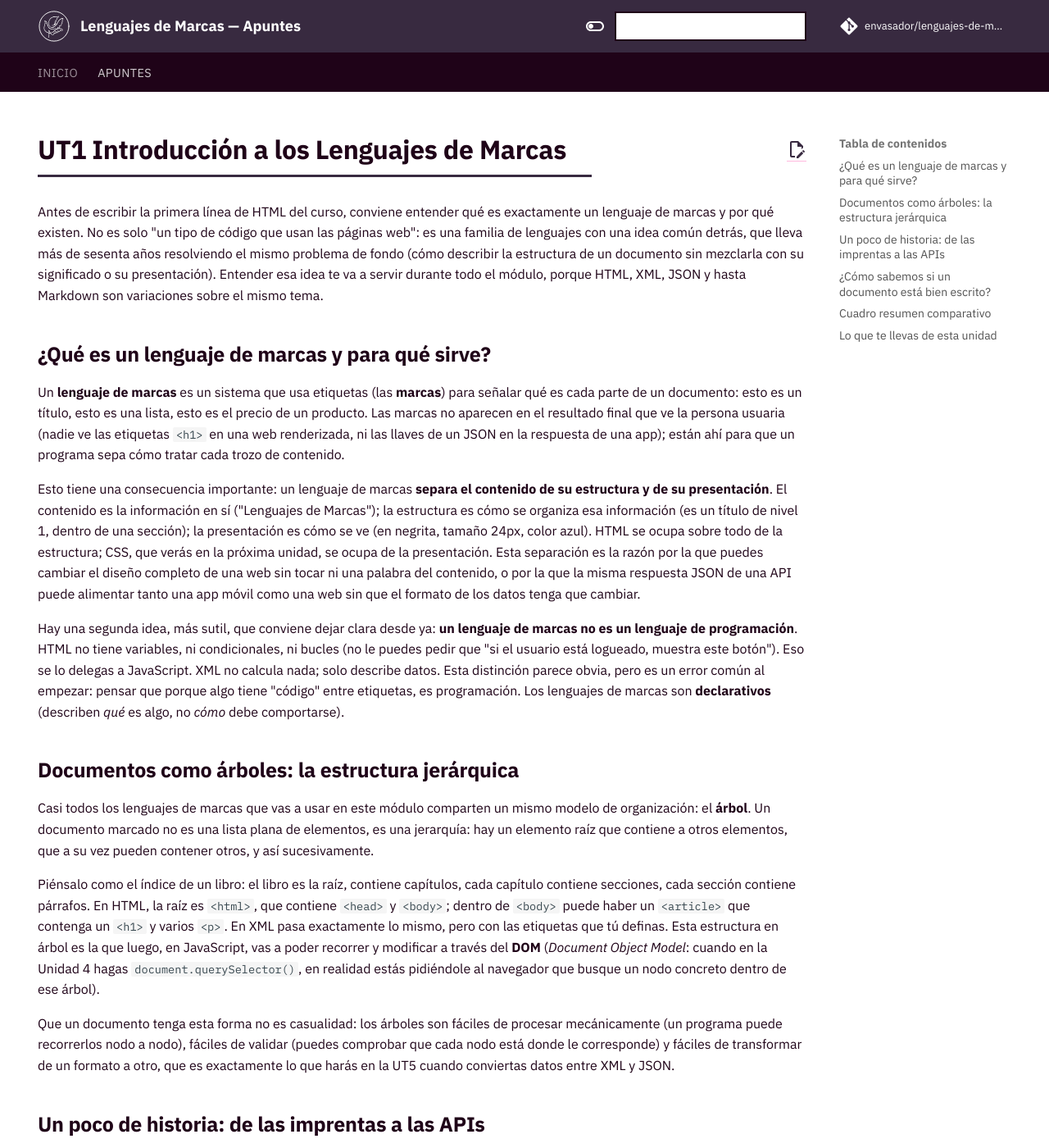
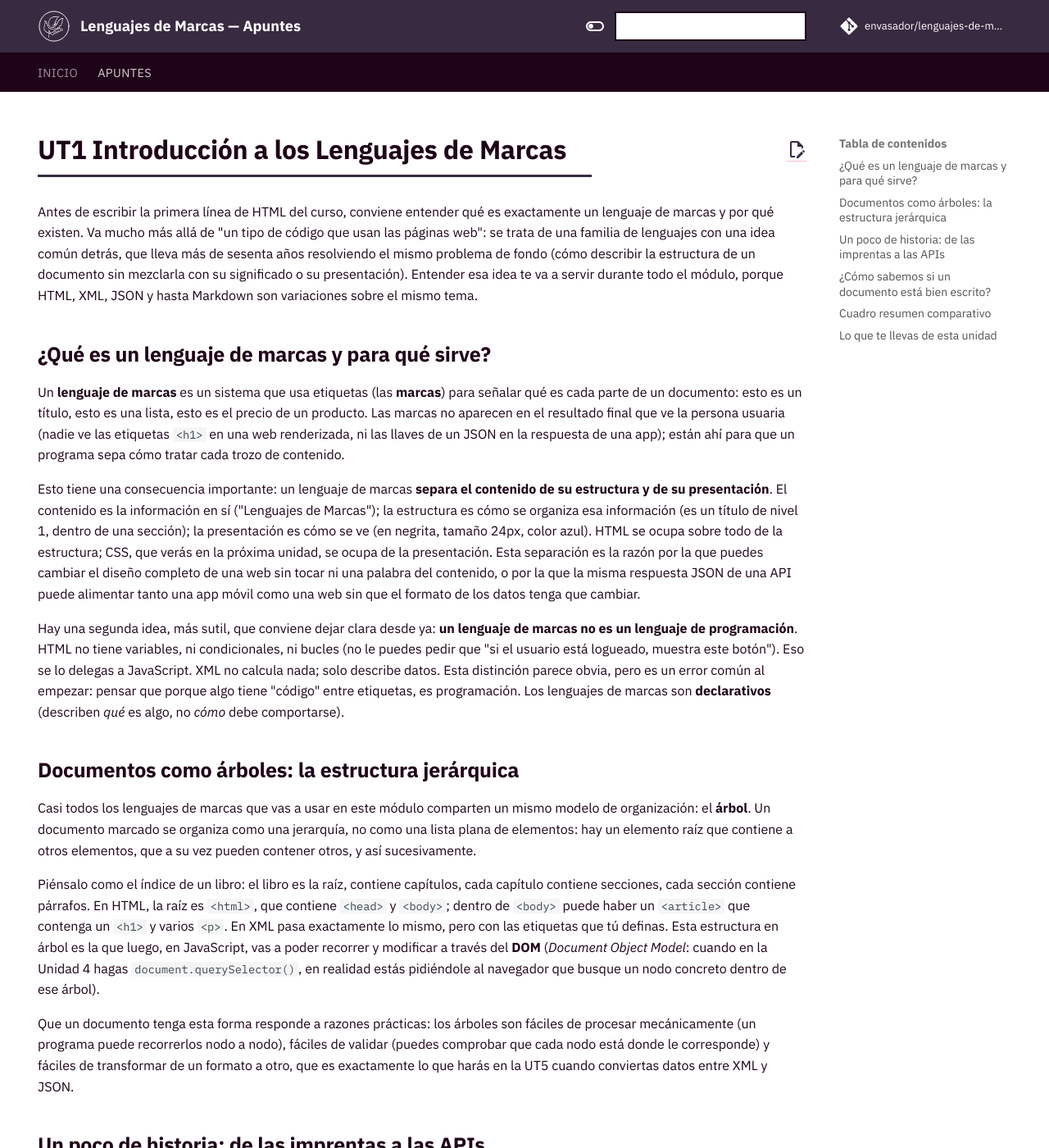
Before and after one commit to envasador/lenguajes-de-marcas, an MkDocs documentation site: the page built from docs/apuntes/introduccion-lenguajes-marcas.md, in a window 1280 px wide and 1400 px high. Shown: the whole window at 82% size. Built offline with MkDocs 1.6.1 and Material for MkDocs 9.7.7, drawn with Linux system fonts in a browser that asks for light colours; comment, search, counter and statistics services are not loaded; some of the changed text lies outside the part shown.

Commit message:
Corregir construcciones 'no es X, sino Y' restantes

````diff
--- a/docs/apuntes/introduccion-lenguajes-marcas.md
+++ b/docs/apuntes/introduccion-lenguajes-marcas.md
@@ -5,7 +5,7 @@ hide:
 
 # UT1 Introducción a los Lenguajes de Marcas
 
-Antes de escribir la primera línea de HTML del curso, conviene entender qué es exactamente un lenguaje de marcas y por qué existen. No es solo "un tipo de código que usan las páginas web": es una familia de lenguajes con una idea común detrás, que lleva más de sesenta años resolviendo el mismo problema de fondo (cómo describir la estructura de un documento sin mezclarla con su significado o su presentación). Entender esa idea te va a servir durante todo el módulo, porque HTML, XML, JSON y hasta Markdown son variaciones sobre el mismo tema.
+Antes de escribir la primera línea de HTML del curso, conviene entender qué es exactamente un lenguaje de marcas y por qué existen. Va mucho más allá de "un tipo de código que usan las páginas web": se trata de una familia de lenguajes con una idea común detrás, que lleva más de sesenta años resolviendo el mismo problema de fondo (cómo describir la estructura de un documento sin mezclarla con su significado o su presentación). Entender esa idea te va a servir durante todo el módulo, porque HTML, XML, JSON y hasta Markdown son variaciones sobre el mismo tema.
 
 ## ¿Qué es un lenguaje de marcas y para qué sirve?
 
@@ -17,11 +17,11 @@ Hay una segunda idea, más sutil, que conviene dejar clara desde ya: **un lengua
 
 ## Documentos como árboles: la estructura jerárquica
 
-Casi todos los lenguajes de marcas que vas a usar en este módulo comparten un mismo modelo de organización: el **árbol**. Un documento marcado no es una lista plana de elementos, es una jerarquía: hay un elemento raíz que contiene a otros elementos, que a su vez pueden contener otros, y así sucesivamente.
+Casi todos los lenguajes de marcas que vas a usar en este módulo comparten un mismo modelo de organización: el **árbol**. Un documento marcado se organiza como una jerarquía, no como una lista plana de elementos: hay un elemento raíz que contiene a otros elementos, que a su vez pueden contener otros, y así sucesivamente.
 
 Piénsalo como el índice de un libro: el libro es la raíz, contiene capítulos, cada capítulo contiene secciones, cada sección contiene párrafos. En HTML, la raíz es `<html>`, que contiene `<head>` y `<body>`; dentro de `<body>` puede haber un `<article>` que contenga un `<h1>` y varios `<p>`. En XML pasa exactamente lo mismo, pero con las etiquetas que tú definas. Esta estructura en árbol es la que luego, en JavaScript, vas a poder recorrer y modificar a través del **DOM** (*Document Object Model*: cuando en la Unidad 4 hagas `document.querySelector()`, en realidad estás pidiéndole al navegador que busque un nodo concreto dentro de ese árbol).
 
-Que un documento tenga esta forma no es casualidad: los árboles son fáciles de procesar mecánicamente (un programa puede recorrerlos nodo a nodo), fáciles de validar (puedes comprobar que cada nodo está donde le corresponde) y fáciles de transformar de un formato a otro, que es exactamente lo que harás en la UT5 cuando conviertas datos entre XML y JSON.
+Que un documento tenga esta forma responde a razones prácticas: los árboles son fáciles de procesar mecánicamente (un programa puede recorrerlos nodo a nodo), fáciles de validar (puedes comprobar que cada nodo está donde le corresponde) y fáciles de transformar de un formato a otro, que es exactamente lo que harás en la UT5 cuando conviertas datos entre XML y JSON.
 
 ## Un poco de historia: de las imprentas a las APIs
 
@@ -34,7 +34,7 @@ La necesidad de marcar documentos no nació con la Web. Nació en la industria e
 This is a paragraph in GML.
 ```
 
-En 1986 esa idea se formalizó como estándar internacional con el **SGML** (*Standard Generalized Markup Language*). SGML era un **metalenguaje**: un conjunto de reglas para poder crear otros lenguajes de marcas a medida, definiendo tus propias etiquetas según lo que necesitaras describir. Esa flexibilidad tenía un precio (SGML es complejo de implementar y de aprender), así que en la práctica casi nadie lo usaba directamente. Lo importante de SGML no es que vayas a usarlo (no lo harás): sentó las reglas de sintaxis (etiquetas de apertura y cierre, atributos, anidamiento) de las que heredan tanto HTML como XML.
+En 1986 esa idea se formalizó como estándar internacional con el **SGML** (*Standard Generalized Markup Language*). SGML era un **metalenguaje**: un conjunto de reglas para poder crear otros lenguajes de marcas a medida, definiendo tus propias etiquetas según lo que necesitaras describir. Esa flexibilidad tenía un precio (SGML es complejo de implementar y de aprender), así que en la práctica casi nadie lo usaba directamente. Nunca vas a usarlo directamente, pero lo importante de SGML es que sentó las reglas de sintaxis (etiquetas de apertura y cierre, atributos, anidamiento) de las que heredan tanto HTML como XML.
 
 ```html
 <!DOCTYPE example SYSTEM "example.dtd">
@@ -123,4 +123,4 @@ Un documento es **válido** cuando, además de estar bien formado, cumple una es
 
 ## Lo que te llevas de esta unidad
 
-Un lenguaje de marcas separa contenido, estructura y presentación, y no es un lenguaje de programación: describe, no calcula. La mayoría organiza el documento como un árbol jerárquico, la misma forma que luego manipularás con el DOM. Y aunque hoy convivan HTML, XML, Markdown y JSON, cada uno ha sobrevivido o ha sido desplazado según lo bien que resolviera un problema concreto (algo que conviene recordar la próxima vez que tengas que elegir un formato para tus propios datos).
+Un lenguaje de marcas separa contenido, estructura y presentación, y se limita a describir la información en lugar de procesarla, así que no es un lenguaje de programación. La mayoría organiza el documento como un árbol jerárquico, la misma forma que luego manipularás con el DOM. Y aunque hoy convivan HTML, XML, Markdown y JSON, cada uno ha sobrevivido o ha sido desplazado según lo bien que resolviera un problema concreto (algo que conviene recordar la próxima vez que tengas que elegir un formato para tus propios datos).
````
Also changed, not shown: docs/apuntes/esquemas-y-vocabularios.md (+1 -1 lines), docs/apuntes/persistencia-almacenamiento.md (+1 -1 lines), docs/apuntes/transformacion-documentos.md (+1 -1 lines), docs/proyectos/asincronia.md (+1 -1 lines).
